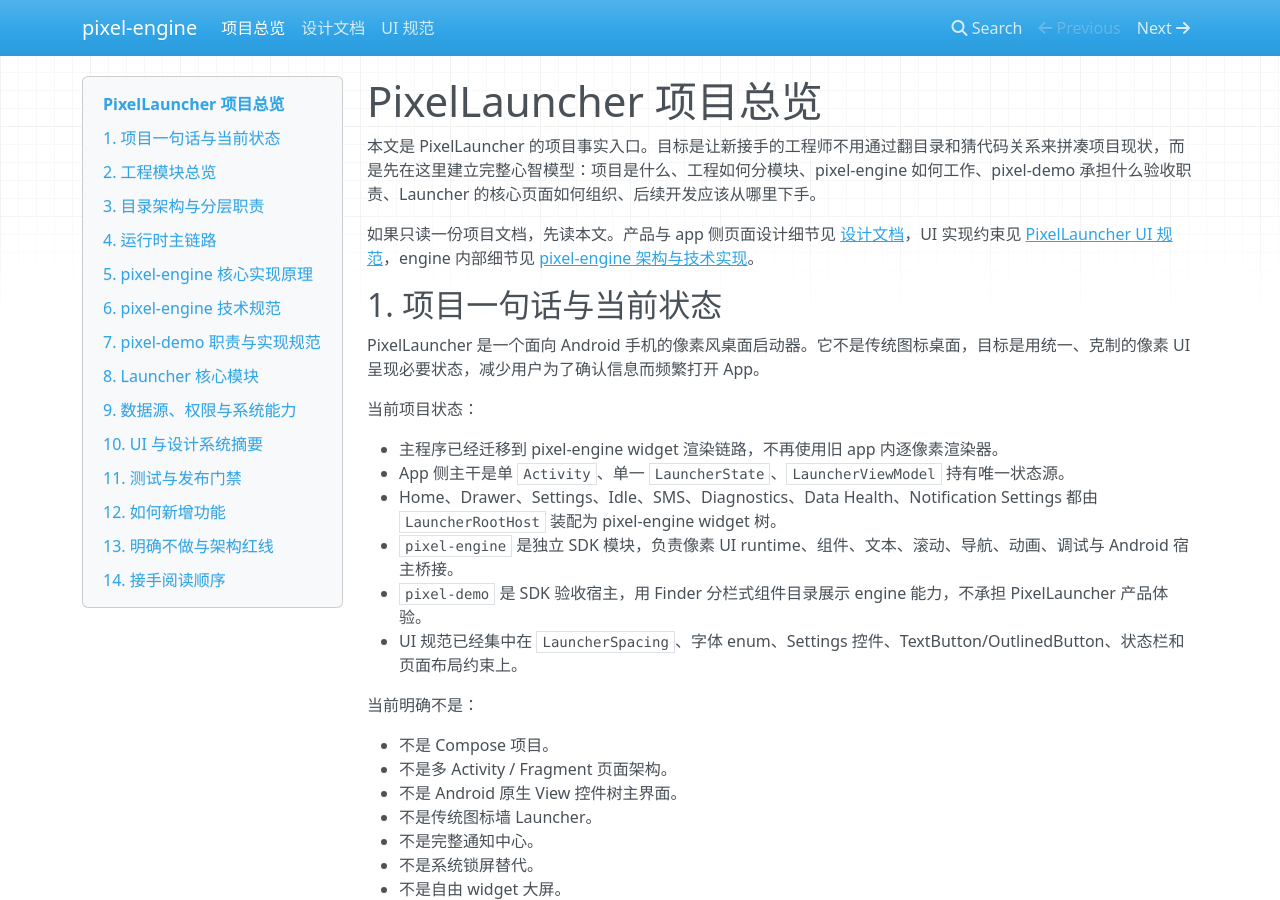
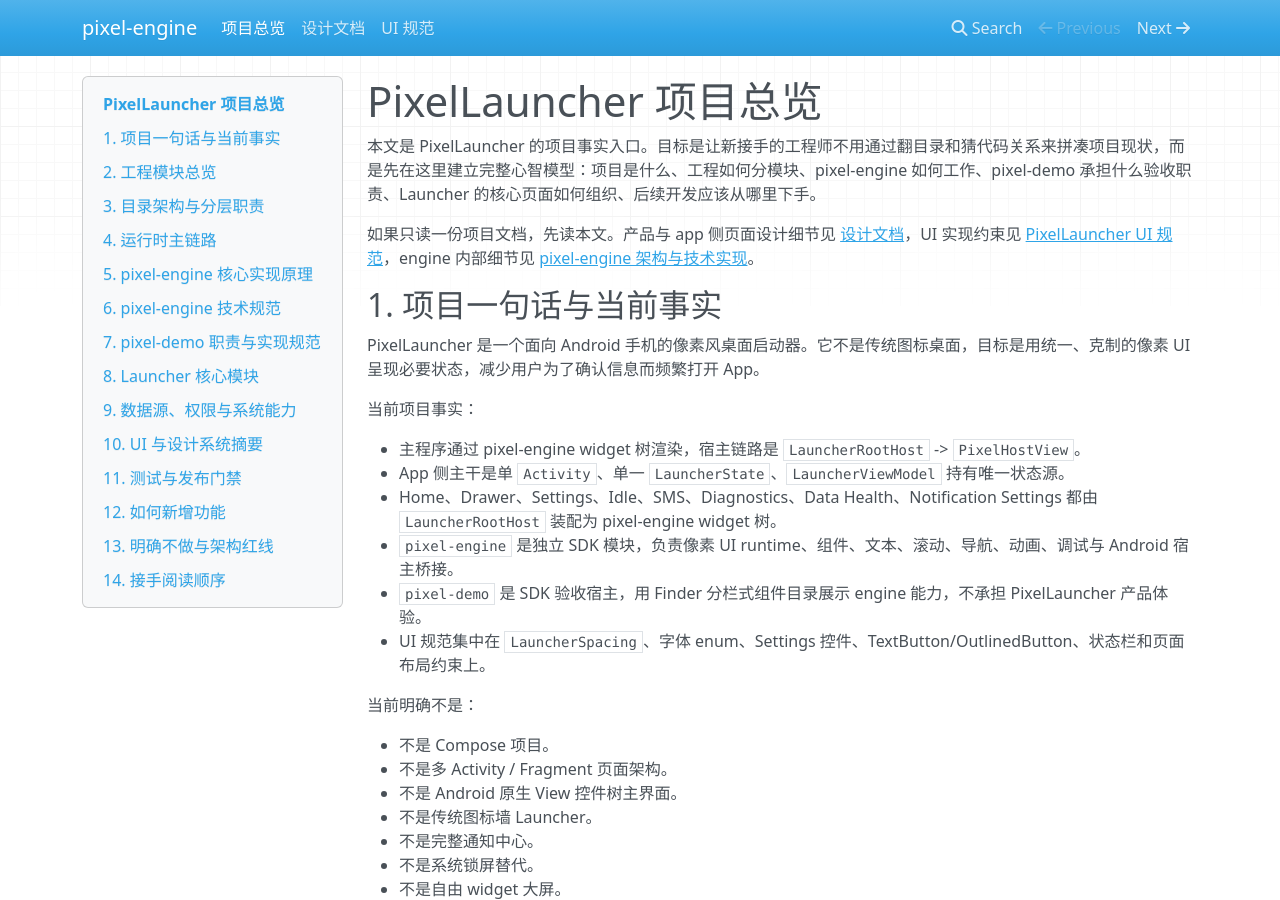
Before and after one commit to Xiang-4422/PixelLauncher, an MkDocs documentation site: the page built from docs/项目总览.md, in a window 1280 px wide and 900 px high. Built offline with MkDocs 1.6.1, drawn with Linux system fonts in a browser that asks for light colours; nearby versions of some CDN libraries; some of the changed text lies outside the part shown.

Commit message:
docs：清理接手文档历史表述

````diff
--- a/docs/项目总览.md
+++ b/docs/项目总览.md
@@ -4,18 +4,18 @@
 
 如果只读一份项目文档，先读本文。产品与 app 侧页面设计细节见 [设计文档](设计文档.md)，UI 实现约束见 [PixelLauncher UI 规范](PixelLauncher%20UI规范.md)，engine 内部细节见 [pixel-engine 架构与技术实现](../pixel-engine/docs/架构与技术实现.md)。
 
-## 1. 项目一句话与当前状态
+## 1. 项目一句话与当前事实
 
 PixelLauncher 是一个面向 Android 手机的像素风桌面启动器。它不是传统图标桌面，目标是用统一、克制的像素 UI 呈现必要状态，减少用户为了确认信息而频繁打开 App。
 
-当前项目状态：
+当前项目事实：
 
-- 主程序已经迁移到 pixel-engine widget 渲染链路，不再使用旧 app 内逐像素渲染器。
+- 主程序通过 pixel-engine widget 树渲染，宿主链路是 `LauncherRootHost` -> `PixelHostView`。
 - App 侧主干是单 `Activity`、单一 `LauncherState`、`LauncherViewModel` 持有唯一状态源。
 - Home、Drawer、Settings、Idle、SMS、Diagnostics、Data Health、Notification Settings 都由 `LauncherRootHost` 装配为 pixel-engine widget 树。
 - `pixel-engine` 是独立 SDK 模块，负责像素 UI runtime、组件、文本、滚动、导航、动画、调试与 Android 宿主桥接。
 - `pixel-demo` 是 SDK 验收宿主，用 Finder 分栏式组件目录展示 engine 能力，不承担 PixelLauncher 产品体验。
-- UI 规范已经集中在 `LauncherSpacing`、字体 enum、Settings 控件、TextButton/OutlinedButton、状态栏和页面布局约束上。
+- UI 规范集中在 `LauncherSpacing`、字体 enum、Settings 控件、TextButton/OutlinedButton、状态栏和页面布局约束上。
 
 当前明确不是：
 
@@ -869,7 +869,7 @@
 
 ```bash
 git diff --check
-rg -n "旧文档名或旧入口" .
+rg -n "待检查的文档名或入口" .
 python3 -m mkdocs build --strict
 ```
 
@@ -975,7 +975,7 @@
 工程红线：
 
 - 不把主界面改写成 Compose。
-- 不恢复旧 app 内逐像素渲染器。
+- 主界面页面只通过 pixel-engine widget 链路实现。
 - 不把 Android 原生控件树混进像素主界面。
 - 不绕过 `LauncherState` 直接塞 UI 状态。
 - 不把系统服务读取塞进 `ui/screen`。
````
Also changed, not shown: README.md (+6 -7 lines), docs/PixelLauncher UI规范.md (+2 -2 lines), docs/设计文档.md (+2 -3 lines).
